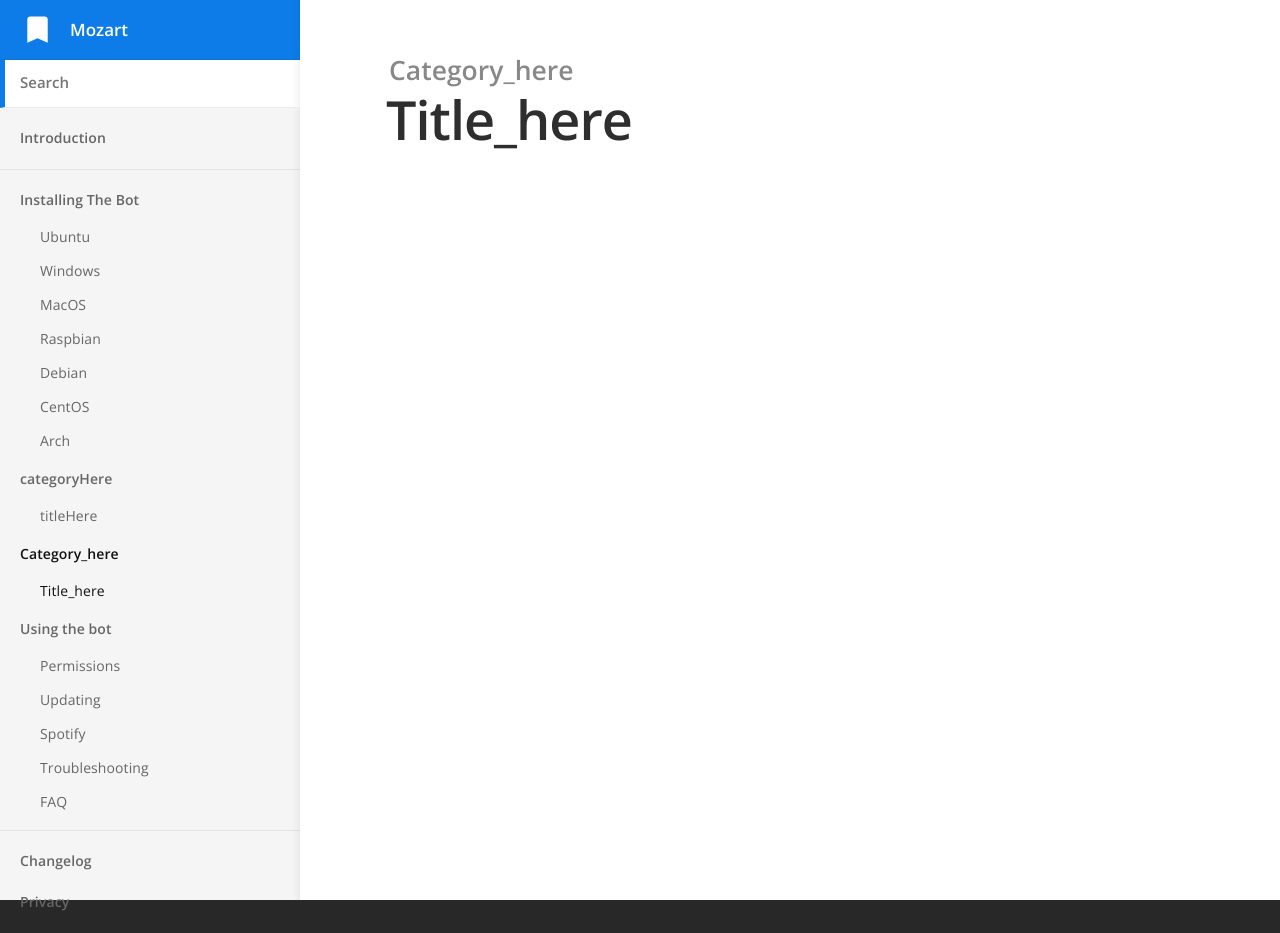
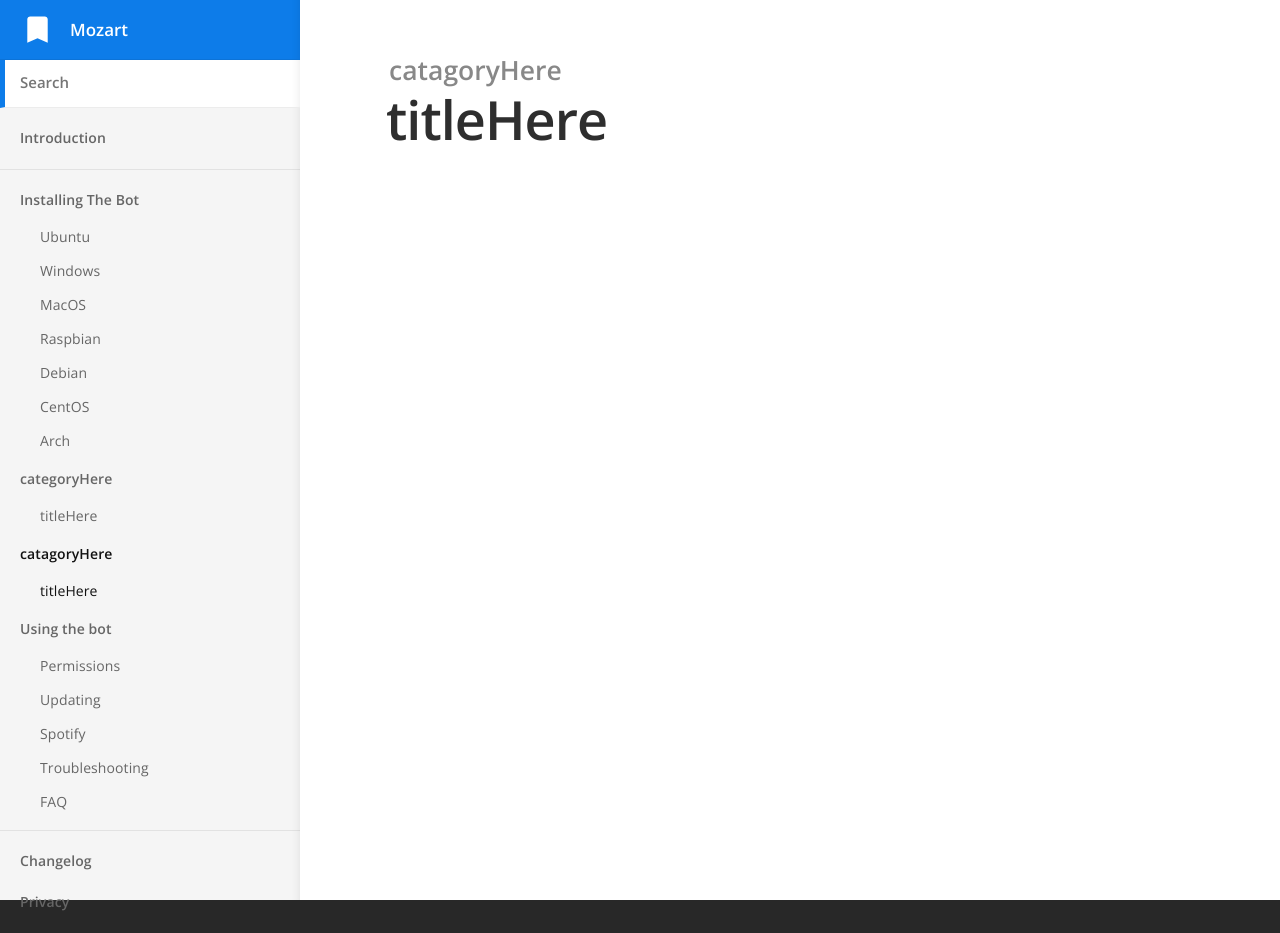
Before and after one commit to Narehood/DocTemplate, a Jekyll site: the page built from _docs/using/configuration.md, in a window 1280 px wide. Built offline with Jekyll 4.4.1, drawn with Linux system fonts in a browser that asks for light colours.

Commit message:
Update configuration.md

```diff
--- a/_docs/using/configuration.md
+++ b/_docs/using/configuration.md
@@ -1,5 +1,5 @@
 ---
-title: Title_here
-category: Category_here
+title: titleHere
+category: catagoryHere
 order: 1
 ---
```
